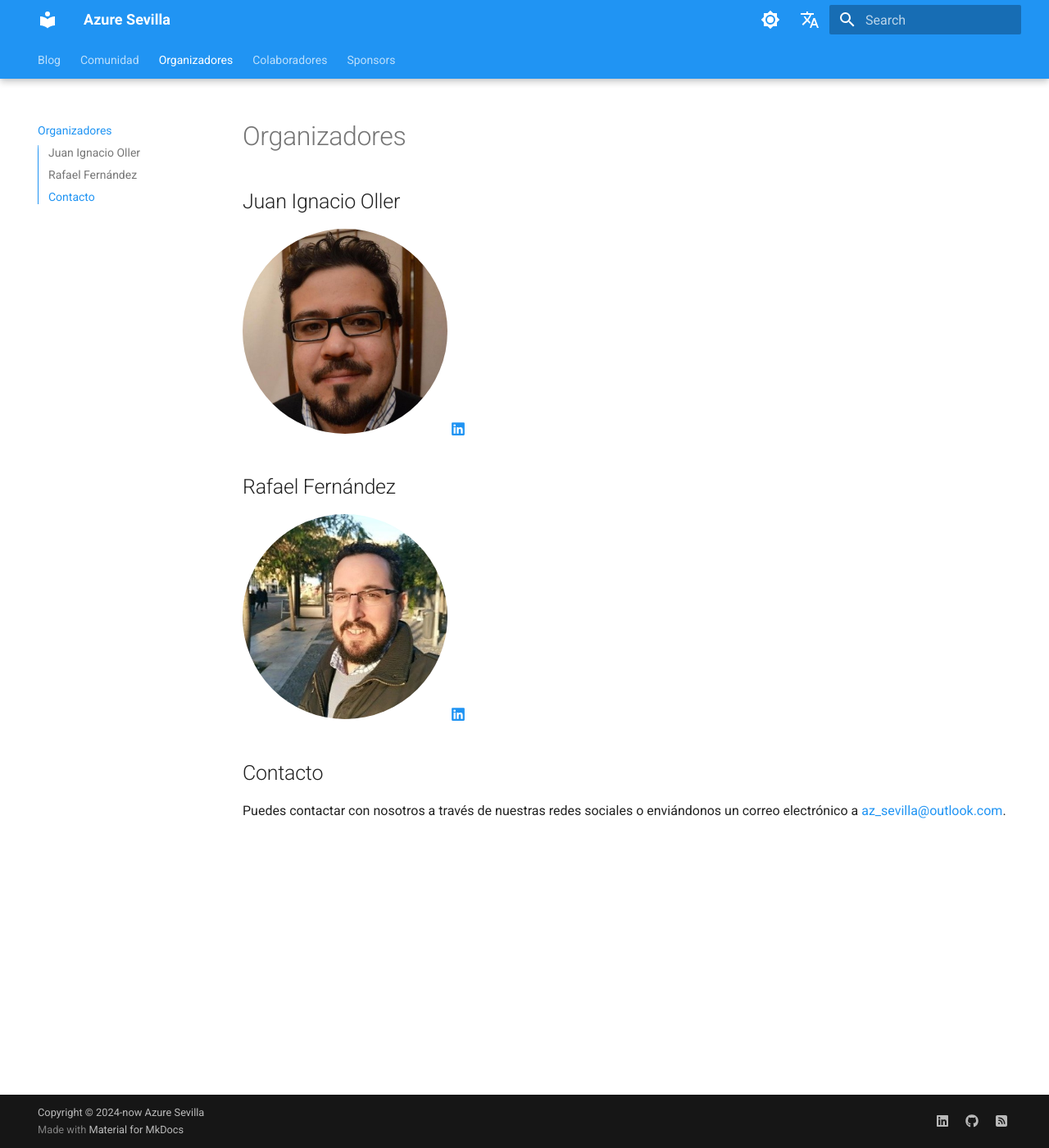
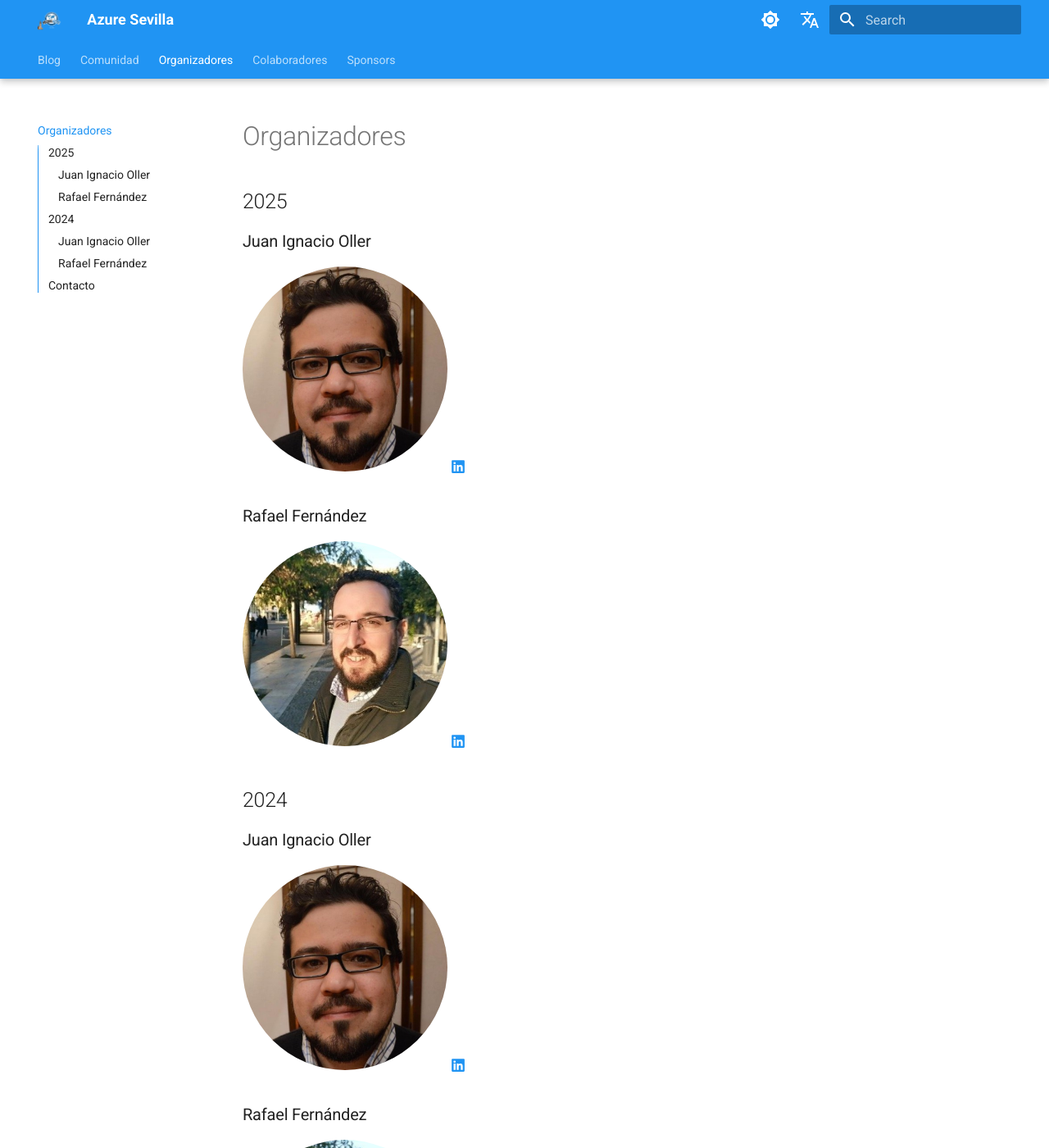
Before and after one commit to AzureSevilla/azuresevilla.github.io, an MkDocs documentation site: the page built from docs/organizers.md, in a window 1280 px wide and 1400 px high. Shown: the whole window at 82% size. Built offline with MkDocs 1.6.1 and Material for MkDocs 9.7.7, drawn with Linux system fonts in a browser that asks for light colours; comment, search, counter and statistics services are not loaded.

Commit message:
Add Global Azure Sevilla 2025 event details and update organizers and contributors sections

```diff
--- a/docs/contributors.md
+++ b/docs/contributors.md
@@ -1,3 +1,7 @@
 # Colaboradores
 
+## 2025
+
+## 2024
+
 - [SevillaDotNet](https://www.meetup.com/es-ES/sevilladotnet/)
--- a/docs/organizers.md
+++ b/docs/organizers.md
@@ -1,12 +1,27 @@
 # Organizadores
 
-## Juan Ignacio Oller
+## 2025
+
+### Juan Ignacio Oller
 
 ![Juan Ignacio](assets/nacho.png){: style="width:250px;border-radius: 50%;"}
 [:fontawesome-brands-linkedin:](https://www.linkedin.com/in/jioller)
 
 
-## Rafael Fernández
+### Rafael Fernández
+
+![Rafael Fernández](assets/rafa.png){: style="width:250px;border-radius: 50%;"}
+[:fontawesome-brands-linkedin:](https://www.linkedin.com/in/rafaelfernandezd/)
+
+## 2024
+
+### Juan Ignacio Oller
+
+![Juan Ignacio](assets/nacho.png){: style="width:250px;border-radius: 50%;"}
+[:fontawesome-brands-linkedin:](https://www.linkedin.com/in/jioller)
+
+
+### Rafael Fernández
 
 ![Rafael Fernández](assets/rafa.png){: style="width:250px;border-radius: 50%;"}
 [:fontawesome-brands-linkedin:](https://www.linkedin.com/in/rafaelfernandezd/)
--- a/mkdocs.yml
+++ b/mkdocs.yml
@@ -4,6 +4,8 @@
 site_url: https://azuresevilla.github.io
 
 theme:
+  logo: assets/logo.png
+  favicon: assets/logo.png
   name: material
   palette:
     - scheme: default
```
Also changed, not shown: docs/blog/posts/2024/20241114_Global_Azure.md (added, +27 -0 lines), docs/assets/logo.png (added).
